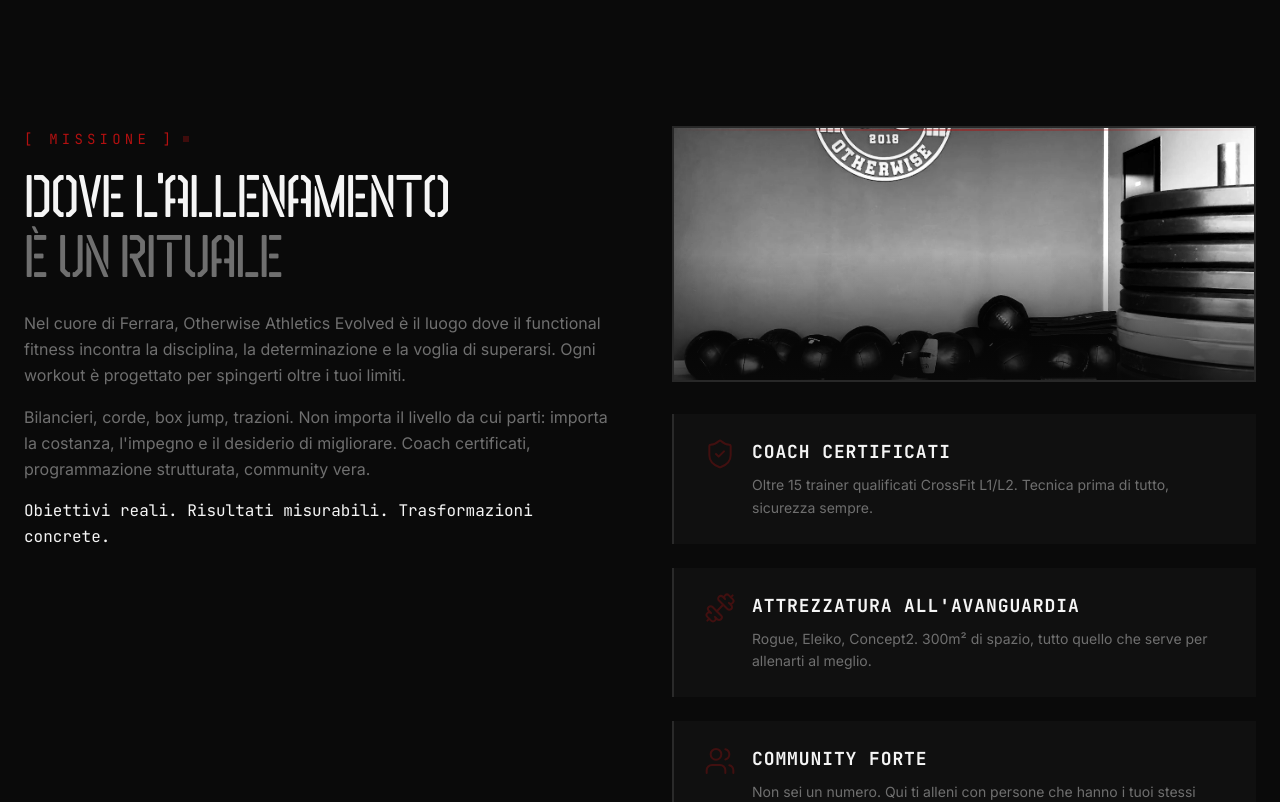
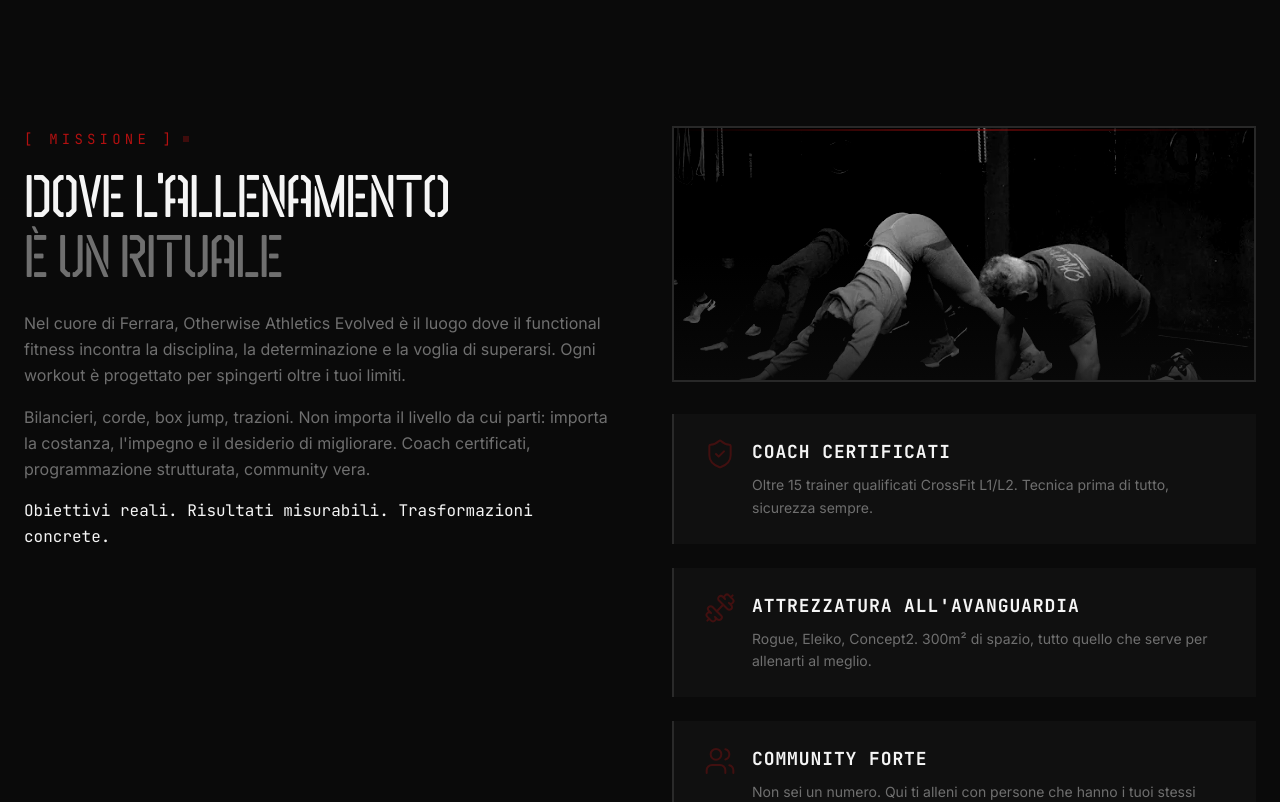
Before and after one commit to richterzo/otherwise-landing, a Next.js app: page / in a window 1280 px wide. Shown: the part 880-1682 px from the top of the page. Built offline with nearby package versions, Linux system fonts and the light colour scheme.

Commit message:
feat: update images in Mindset and About sections
- Mindset CONSISTENZA: Changed from training-1.webp to hero-bg.webp
- About section: Changed from about-main.webp to training-1.webp

```diff
--- a/components/About.tsx
+++ b/components/About.tsx
@@ -119,7 +119,7 @@ export default function About() {
               <div
                 className="absolute inset-0 bg-cover bg-center transition-transform duration-700 group-hover:scale-110"
                 style={{
-                  backgroundImage: 'url(/images/about-main.webp)',
+                  backgroundImage: 'url(/images/training-1.webp)',
                   filter: 'grayscale(100%) contrast(1.3)',
                 }}
               />
--- a/components/Mindset.tsx
+++ b/components/Mindset.tsx
@@ -134,7 +134,7 @@ export default function Mindset() {
                         className="absolute inset-0 bg-cover bg-center transition-transform duration-700 group-hover:scale-110"
                         style={{
                           backgroundImage: index === 0
-                            ? 'url(/images/training-1.webp)'
+                            ? 'url(/images/hero-bg.webp)'
                             : index === 1
                             ? 'url(/images/training-2.webp)'
                             : 'url(/images/hero-feature.webp)',
```
